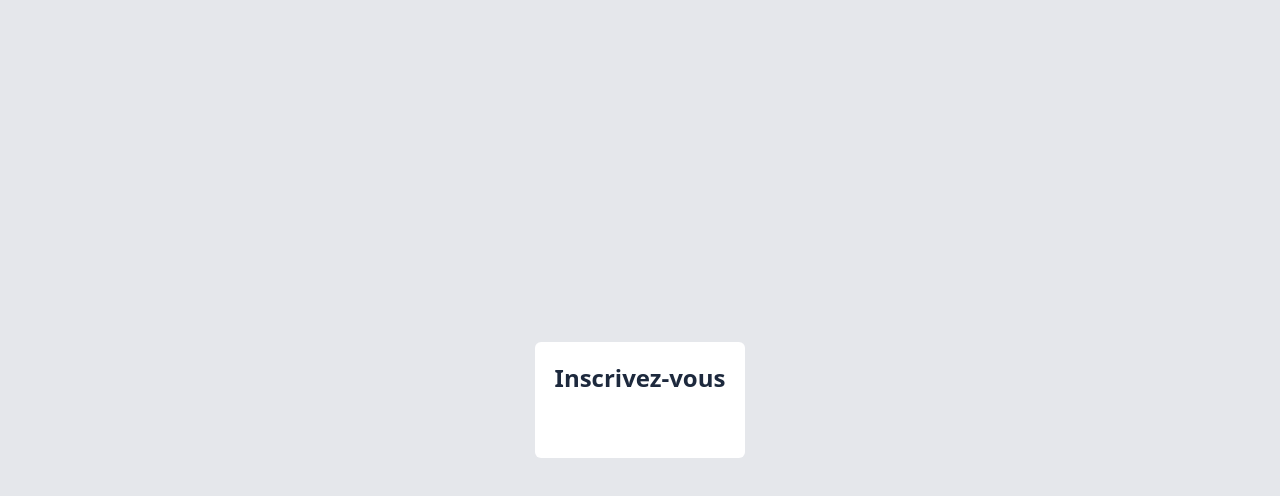
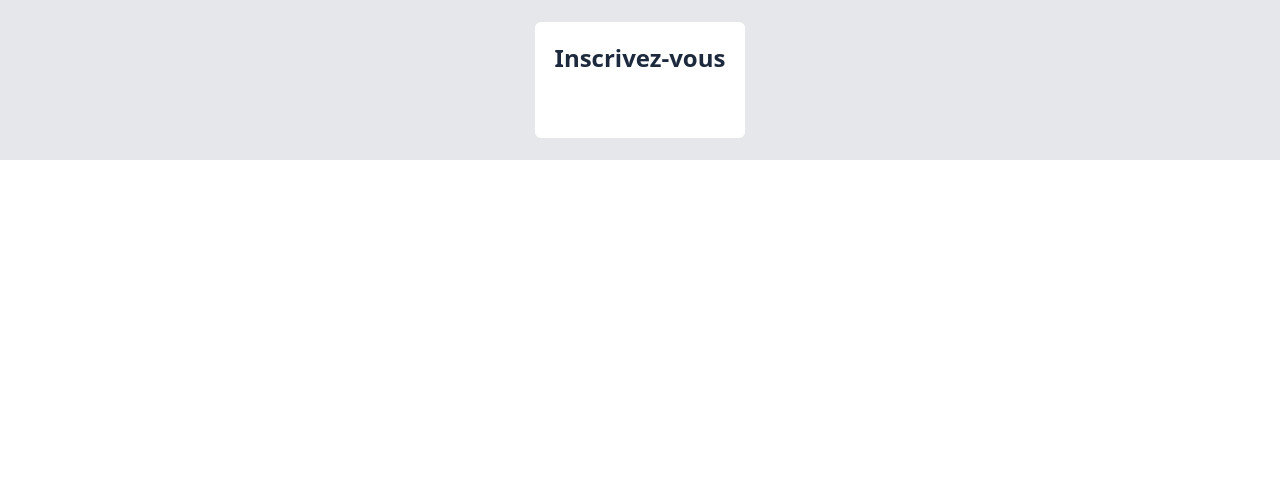
Before and after one commit to rovertnet/media-social, a React (Vite) app: page /inscription in a window 1280 px wide. Shown: the top 496 px of the page. Built offline with nearby package versions, Linux system fonts and the light colour scheme.

Commit message:
last commit

```diff
--- a/src/pages/signup/SignUp.jsx
+++ b/src/pages/signup/SignUp.jsx
@@ -3,7 +3,7 @@ import React from 'react'
 export default function SignUp() {
   return (
     <>
-      <div className="bg-gray-200 h-screen max-h-screen flex justify-center items-center ">
+      <div className="bg-gray-200 h-screen max-h-40 flex justify-center items-center ">
         <div className="bg-white px-5 py-5 rounded-md">
           <h1 className="font-bold text-2xl text-slate-800">Inscrivez-vous</h1>
 
```
